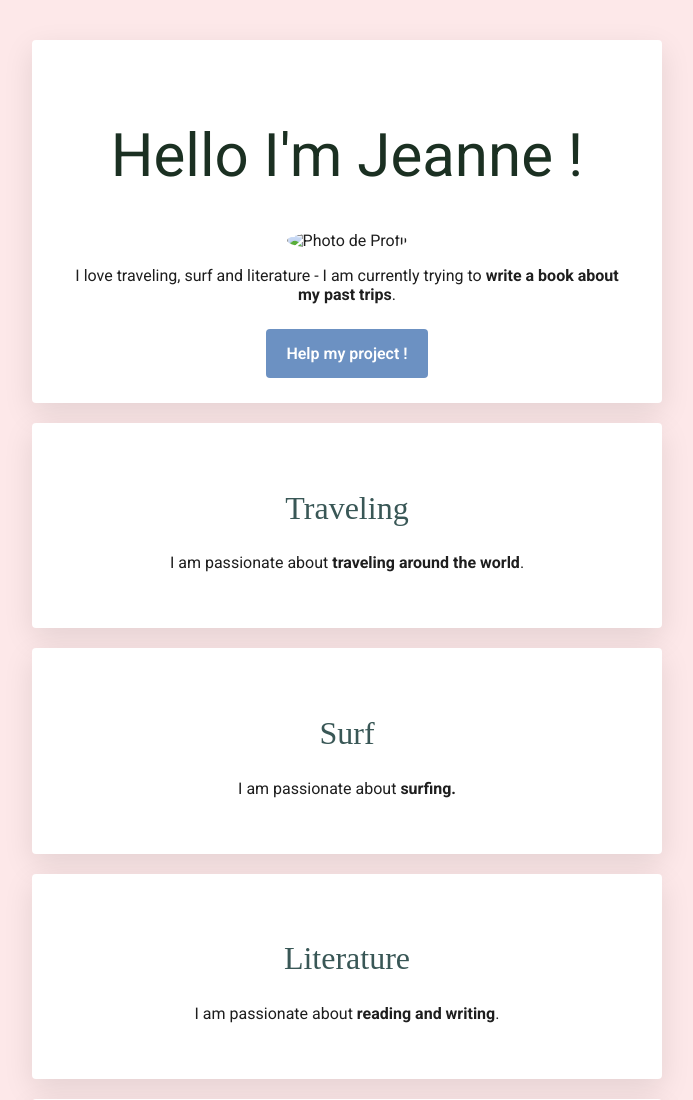
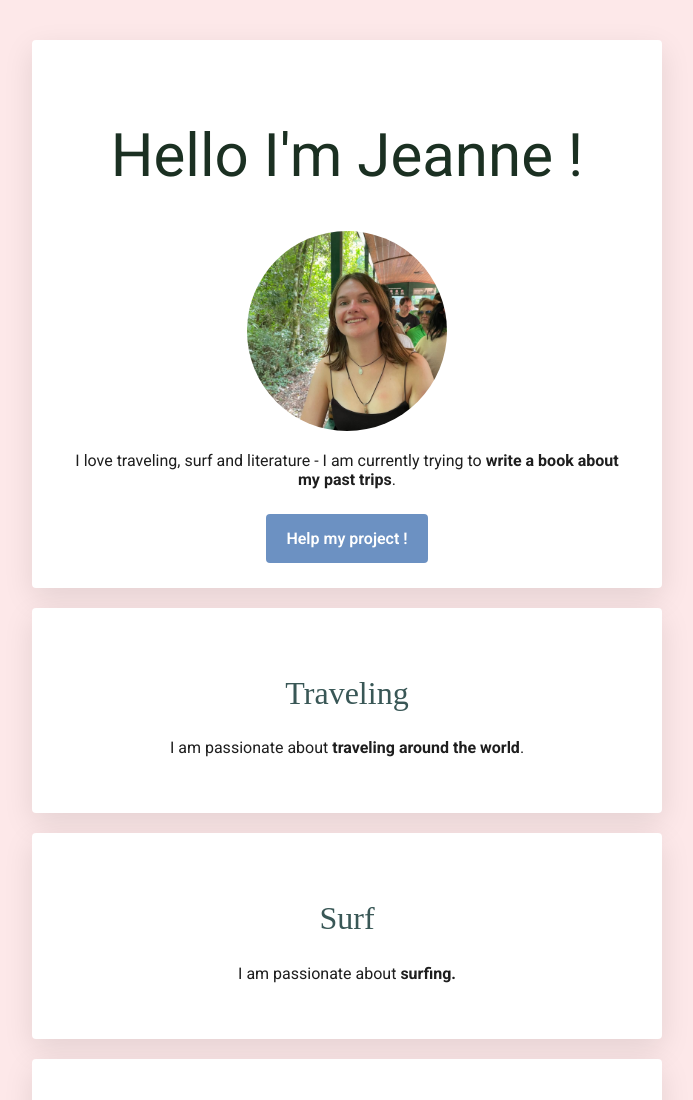
Before and after one commit to jeanne-deboynes/my-profile, a plain HTML site: page index.html in a window 1280 px wide. Shown: the top 1100 px of the page, without its empty margins (258-951 px from the left). Drawn offline with Linux system fonts and the light colour scheme.

Commit message:
Update index.html

```diff
--- a/index.html
+++ b/index.html
@@ -19,7 +19,7 @@
 		<div class="container">
 			<div class="card-white" id="introduction">
 				<h1> Hello I'm Jeanne ! </h1>
-				<img src="images/profile.jpg" class="img-circle" alt="Photo de Profil" width="200" height=200>
+				<img src="profile.jpg" class="img-circle" alt="Photo de Profil" width="200" height=200>
 				<p>
 					I love traveling, surf and literature - I am currently trying to <strong>write a book about my past trips</strong>.
 				</p>
```
